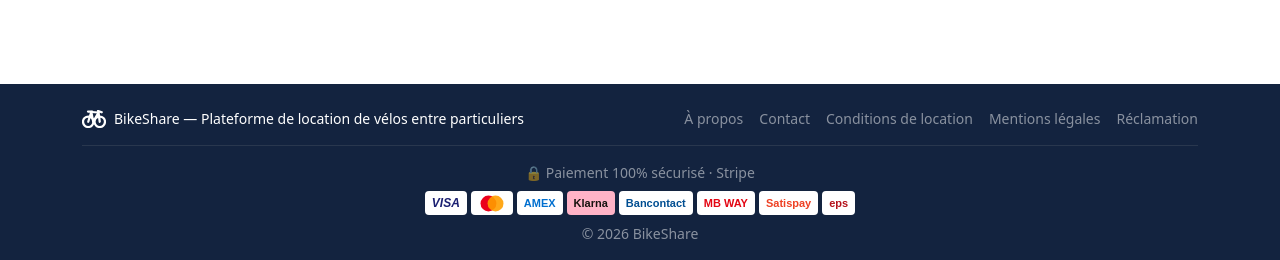
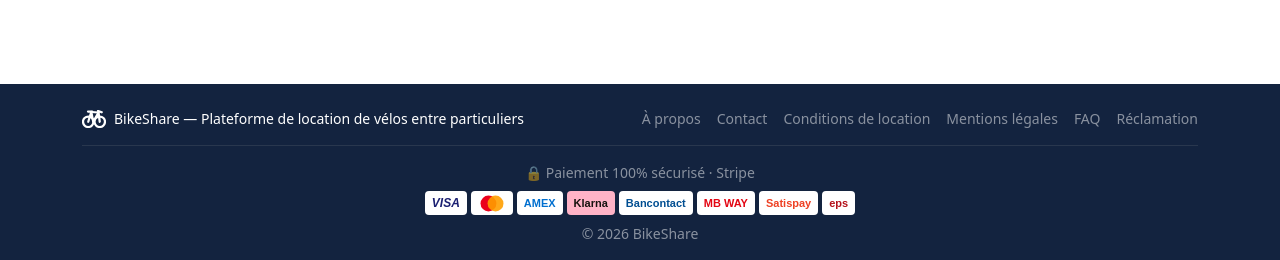
Before and after one commit to ElMahtouchiT/Bikeshare, a Spring Boot app: page /contact in a window 1280 px wide. Shown: the part 540-800 px from the top of the page. Run offline with Spring Boot 4, Linux system fonts and the light colour scheme; some of the project's set-up classes (security, data sources, template engines, error pages and the like) are left out, and stand-ins take their place; some libraries are stand-ins or nearby versions.

Commit message:
feat(faq): page FAQ trilingue accessible depuis le pied de page
- rubriques réservation, paiement, responsabilités, questions juridiques
  et résolution des problèmes (accordéon Bootstrap, 5 × 4 Q/R)
- route publique /faq (HomeController + SecurityConfig permitAll)
- lien « FAQ » ajouté au pied de page
- traductions FR / EN / NL (messages*.properties)

```diff
--- a/backend/src/main/java/be/iccbxl/tfe/Bikeshare/controller/HomeController.java
+++ b/backend/src/main/java/be/iccbxl/tfe/Bikeshare/controller/HomeController.java
@@ -58,6 +58,9 @@ public class HomeController {
     @GetMapping("/conditions")
     public String conditions() { return "pages/conditions"; }
 
+    @GetMapping("/faq")
+    public String faq() { return "pages/faq"; }
+
     @GetMapping("/mentions-legales")
     public String mentionsLegales() { return "pages/mentions-legales"; }
 
--- a/backend/src/main/java/be/iccbxl/tfe/Bikeshare/security/SecurityConfig.java
+++ b/backend/src/main/java/be/iccbxl/tfe/Bikeshare/security/SecurityConfig.java
@@ -49,7 +49,7 @@ public class SecurityConfig {
                 .requestMatchers("/", "/bikes", "/bikes/**", "/search", "/register",
                                  "/forgot-password", "/reset-password",
                                  "/login", "/error", "/a-propos", "/contact", "/conditions", "/mentions-legales",
-                                 "/reclamation", "/favicon.ico", "/css/**", "/js/**", "/images/**", "/uploads/**",
+                                 "/reclamation", "/faq", "/favicon.ico", "/css/**", "/js/**", "/images/**", "/uploads/**",
                                  "/ws/**", "/v3/api-docs/**", "/swagger-ui.html", "/swagger-ui/**", "/api/bikes/**").permitAll()
                 .requestMatchers("/admin/**", "/api/admin/**", "/api/dashboard/**").hasAuthority("ROLE_ADMIN")
                 .requestMatchers("/account/**", "/reservations",
--- a/backend/src/main/resources/messages.properties
+++ b/backend/src/main/resources/messages.properties
@@ -393,3 +393,54 @@ confirm.deleteUser=Supprimer cet utilisateur ?
 adminnav.dashboard=Tableau de bord
 adminnav.bikes=Vélos
 adminnav.users=Utilisateurs
+
+# === FAQ (page /faq) ===
+footer.faq=FAQ
+faq.title=Foire aux questions
+faq.intro=Vous trouverez ici les réponses aux questions les plus fréquentes sur la réservation, le paiement, les responsabilités, les aspects juridiques et la résolution des problèmes.
+faq.outro=Vous n'avez pas trouvé votre réponse ? <a href="/contact">Contactez-nous</a> ou déposez une <a href="/reclamation">réclamation</a>.
+faq.cat.resa=Réservation
+faq.cat.pay=Paiement
+faq.cat.resp=Responsabilités
+faq.cat.legal=Questions juridiques
+faq.cat.help=Résolution des problèmes
+faq.resa.q1=Comment réserver un vélo ?
+faq.resa.a1=Choisissez vos dates sur la fiche du vélo et confirmez la réservation. Selon le mode choisi par le propriétaire, elle est validée immédiatement (automatique) ou après son accord (manuel).
+faq.resa.q2=Quelle est la différence entre réservation manuelle et automatique ?
+faq.resa.a2=En mode automatique, la réservation est acceptée directement. En mode manuel, le propriétaire doit l'approuver avant que le paiement ne soit demandé.
+faq.resa.q3=Puis-je annuler une réservation ?
+faq.resa.a3=Oui, tant que la location n'a pas commencé. Une réservation confirmée mais non payée est annulée automatiquement après 24 heures.
+faq.resa.q4=Comment contacter le propriétaire ?
+faq.resa.a4=Une messagerie interne est disponible pour chaque réservation : elle permet d'échanger avec le propriétaire avant et pendant la location.
+faq.pay.q1=Comment se passe le paiement ?
+faq.pay.a1=Le paiement s'effectue en ligne au moment de la confirmation, via Stripe, un prestataire de paiement sécurisé et certifié PCI-DSS.
+faq.pay.q2=Mes données bancaires sont-elles conservées ?
+faq.pay.a2=Non. Aucune donnée de carte n'est stockée par BikeShare : l'ensemble du paiement est traité par Stripe.
+faq.pay.q3=Comment le montant est-il réparti ?
+faq.pay.a3=BikeShare prélève une commission de 15 %. Les 85 % restants sont reversés au propriétaire après la location.
+faq.pay.q4=Comment obtenir un remboursement ?
+faq.pay.a4=En cas d'annulation avant le début de la location, un remboursement est possible. Les remboursements sont tracés et traités par l'administration de la plateforme.
+faq.resp.q1=Qui est responsable du vélo pendant la location ?
+faq.resp.a1=Le locataire est responsable du vélo pendant toute la durée de la location, y compris en cas de vol ou de dommage.
+faq.resp.q2=Existe-t-il une assurance ?
+faq.resp.a2=Une option d'assurance peut être proposée au moment de la réservation. Une assurance en responsabilité civile personnelle reste par ailleurs recommandée.
+faq.resp.q3=Quelles sont les obligations du propriétaire ?
+faq.resp.a3=Fournir un vélo conforme à l'annonce, en bon état de fonctionnement et entretenu, et le remettre à la date et au lieu convenus.
+faq.resp.q4=Quelles sont les obligations du locataire ?
+faq.resp.a4=Utiliser le vélo raisonnablement, respecter le code de la route et le restituer à l'heure, dans son état de départ.
+faq.legal.q1=Quel est le rôle de BikeShare ?
+faq.legal.a1=BikeShare est un intermédiaire technique de mise en relation. Le contrat de location est conclu directement entre le propriétaire et le locataire.
+faq.legal.q2=Que deviennent mes données personnelles ?
+faq.legal.a2=Elles sont traitées conformément au RGPD. Vous disposez notamment de droits d'accès, de rectification et d'effacement.
+faq.legal.q3=Que se passe-t-il si je supprime mon compte ?
+faq.legal.a3=Votre compte est anonymisé (suppression logique) : vos données personnelles sont neutralisées, mais l'historique comptable (réservations, paiements) est conservé comme l'exige la loi.
+faq.legal.q4=Utilisez-vous des cookies ?
+faq.legal.a4=Seuls des cookies strictement nécessaires (session, sécurité) sont utilisés ; ils ne requièrent pas de consentement.
+faq.help.q1=Que faire en cas de problème avec une location ?
+faq.help.a1=Contactez d'abord l'autre partie via la messagerie. Si le désaccord persiste, vous pouvez déposer une réclamation auprès de BikeShare.
+faq.help.q2=Comment fonctionne une réclamation ?
+faq.help.a2=Votre réclamation est transmise à l'administration, qui joue un rôle de médiation et vous apporte une réponse.
+faq.help.q3=Le propriétaire ne remet pas le vélo, que faire ?
+faq.help.a3=Signalez-le : la réservation peut être remboursée et l'incident est pris en compte (évaluation, suivi du compte du propriétaire).
+faq.help.q4=Le locataire ne rend pas le vélo, que faire ?
+faq.help.a4=Signalez-le sans tarder. Une mise en demeure et, le cas échéant, un dépôt de plainte sont possibles ; la messagerie horodatée fait foi.
--- a/backend/src/main/resources/messages_en.properties
+++ b/backend/src/main/resources/messages_en.properties
@@ -393,3 +393,54 @@ confirm.deleteUser=Delete this user?
 adminnav.dashboard=Dashboard
 adminnav.bikes=Bikes
 adminnav.users=Users
+
+# === FAQ (page /faq) ===
+footer.faq=FAQ
+faq.title=Frequently asked questions
+faq.intro=Here you will find answers to the most common questions about booking, payment, responsibilities, legal aspects and problem resolution.
+faq.outro=Didn't find your answer? <a href="/contact">Contact us</a> or file a <a href="/reclamation">complaint</a>.
+faq.cat.resa=Booking
+faq.cat.pay=Payment
+faq.cat.resp=Responsibilities
+faq.cat.legal=Legal questions
+faq.cat.help=Problem resolution
+faq.resa.q1=How do I book a bike?
+faq.resa.a1=Choose your dates on the bike page and confirm the booking. Depending on the mode set by the owner, it is validated immediately (automatic) or after the owner's approval (manual).
+faq.resa.q2=What is the difference between manual and automatic booking?
+faq.resa.a2=In automatic mode, the booking is accepted directly. In manual mode, the owner must approve it before payment is requested.
+faq.resa.q3=Can I cancel a booking?
+faq.resa.a3=Yes, as long as the rental has not started. A confirmed but unpaid booking is cancelled automatically after 24 hours.
+faq.resa.q4=How do I contact the owner?
+faq.resa.a4=An internal messaging system is available for each booking, allowing you to communicate with the owner before and during the rental.
+faq.pay.q1=How does payment work?
+faq.pay.a1=Payment is made online at confirmation, through Stripe, a secure payment provider certified PCI-DSS.
+faq.pay.q2=Is my card data stored?
+faq.pay.a2=No. No card data is stored by BikeShare: the entire payment is handled by Stripe.
+faq.pay.q3=How is the amount split?
+faq.pay.a3=BikeShare charges a 15% commission. The remaining 85% is paid to the owner after the rental.
+faq.pay.q4=How do I get a refund?
+faq.pay.a4=If you cancel before the rental starts, a refund is possible. Refunds are tracked and processed by the platform administration.
+faq.resp.q1=Who is responsible for the bike during the rental?
+faq.resp.a1=The renter is responsible for the bike throughout the rental, including in the event of theft or damage.
+faq.resp.q2=Is there any insurance?
+faq.resp.a2=An insurance option may be offered at the time of booking. Personal civil-liability insurance is also recommended.
+faq.resp.q3=What are the owner's obligations?
+faq.resp.a3=To provide a bike matching the listing, in good working order and maintained, and to hand it over at the agreed date and place.
+faq.resp.q4=What are the renter's obligations?
+faq.resp.a4=To use the bike reasonably, follow the highway code and return it on time, in its original condition.
+faq.legal.q1=What is BikeShare's role?
+faq.legal.a1=BikeShare is a technical intermediary that connects users. The rental contract is concluded directly between the owner and the renter.
+faq.legal.q2=What happens to my personal data?
+faq.legal.a2=It is processed in accordance with the GDPR. You have rights of access, rectification and erasure, among others.
+faq.legal.q3=What happens if I delete my account?
+faq.legal.a3=Your account is anonymised (logical deletion): your personal data is neutralised, but the accounting history (bookings, payments) is kept as required by law.
+faq.legal.q4=Do you use cookies?
+faq.legal.a4=Only strictly necessary cookies (session, security) are used; they do not require consent.
+faq.help.q1=What should I do if there is a problem with a rental?
+faq.help.a1=First contact the other party through the messaging system. If the disagreement persists, you can file a complaint with BikeShare.
+faq.help.q2=How does a complaint work?
+faq.help.a2=Your complaint is forwarded to the administration, which acts as a mediator and provides you with a response.
+faq.help.q3=The owner does not hand over the bike, what should I do?
+faq.help.a3=Report it: the booking can be refunded and the incident is taken into account (rating, monitoring of the owner's account).
+faq.help.q4=The renter does not return the bike, what should I do?
+faq.help.a4=Report it without delay. A formal notice and, if necessary, a complaint to the police are possible; the time-stamped messaging serves as evidence.
--- a/backend/src/main/resources/messages_nl.properties
+++ b/backend/src/main/resources/messages_nl.properties
@@ -393,3 +393,54 @@ confirm.deleteUser=Deze gebruiker verwijderen?
 adminnav.dashboard=Dashboard
 adminnav.bikes=Fietsen
 adminnav.users=Gebruikers
+
+# === FAQ (page /faq) ===
+footer.faq=FAQ
+faq.title=Veelgestelde vragen
+faq.intro=Hier vindt u antwoorden op de meest gestelde vragen over reserveren, betalen, verantwoordelijkheden, juridische aspecten en het oplossen van problemen.
+faq.outro=Geen antwoord gevonden? <a href="/contact">Neem contact op</a> of dien een <a href="/reclamation">klacht</a> in.
+faq.cat.resa=Reservering
+faq.cat.pay=Betaling
+faq.cat.resp=Verantwoordelijkheden
+faq.cat.legal=Juridische vragen
+faq.cat.help=Problemen oplossen
+faq.resa.q1=Hoe reserveer ik een fiets?
+faq.resa.a1=Kies uw data op de fietspagina en bevestig de reservering. Afhankelijk van de door de eigenaar gekozen modus wordt ze onmiddellijk bevestigd (automatisch) of na goedkeuring van de eigenaar (handmatig).
+faq.resa.q2=Wat is het verschil tussen een handmatige en een automatische reservering?
+faq.resa.a2=In de automatische modus wordt de reservering meteen aanvaard. In de handmatige modus moet de eigenaar ze goedkeuren voordat de betaling wordt gevraagd.
+faq.resa.q3=Kan ik een reservering annuleren?
+faq.resa.a3=Ja, zolang de verhuur nog niet is begonnen. Een bevestigde maar niet-betaalde reservering wordt na 24 uur automatisch geannuleerd.
+faq.resa.q4=Hoe neem ik contact op met de eigenaar?
+faq.resa.a4=Voor elke reservering is er een interne berichtenfunctie waarmee u vóór en tijdens de verhuur met de eigenaar kunt communiceren.
+faq.pay.q1=Hoe verloopt de betaling?
+faq.pay.a1=De betaling gebeurt online bij de bevestiging, via Stripe, een beveiligde betaaldienst die PCI-DSS-gecertificeerd is.
+faq.pay.q2=Worden mijn bankgegevens bewaard?
+faq.pay.a2=Nee. BikeShare bewaart geen kaartgegevens: de volledige betaling wordt door Stripe afgehandeld.
+faq.pay.q3=Hoe wordt het bedrag verdeeld?
+faq.pay.a3=BikeShare rekent een commissie van 15 % aan. De resterende 85 % wordt na de verhuur aan de eigenaar uitbetaald.
+faq.pay.q4=Hoe krijg ik een terugbetaling?
+faq.pay.a4=Bij annulering vóór het begin van de verhuur is een terugbetaling mogelijk. Terugbetalingen worden getraceerd en door de administratie van het platform verwerkt.
+faq.resp.q1=Wie is verantwoordelijk voor de fiets tijdens de verhuur?
+faq.resp.a1=De huurder is tijdens de hele verhuurperiode verantwoordelijk voor de fiets, ook bij diefstal of schade.
+faq.resp.q2=Bestaat er een verzekering?
+faq.resp.a2=Bij de reservering kan een verzekeringsoptie worden aangeboden. Een persoonlijke verzekering burgerlijke aansprakelijkheid blijft bovendien aanbevolen.
+faq.resp.q3=Wat zijn de verplichtingen van de eigenaar?
+faq.resp.a3=Een fiets leveren die overeenstemt met de advertentie, in goede staat en onderhouden, en ze op de afgesproken datum en plaats overhandigen.
+faq.resp.q4=Wat zijn de verplichtingen van de huurder?
+faq.resp.a4=De fiets redelijk gebruiken, de wegcode respecteren en ze op tijd terugbrengen, in haar oorspronkelijke staat.
+faq.legal.q1=Wat is de rol van BikeShare?
+faq.legal.a1=BikeShare is een technische tussenpersoon die gebruikers met elkaar in contact brengt. De huurovereenkomst wordt rechtstreeks tussen de eigenaar en de huurder gesloten.
+faq.legal.q2=Wat gebeurt er met mijn persoonsgegevens?
+faq.legal.a2=Ze worden verwerkt in overeenstemming met de AVG. U beschikt onder meer over het recht op inzage, verbetering en wissing.
+faq.legal.q3=Wat gebeurt er als ik mijn account verwijder?
+faq.legal.a3=Uw account wordt geanonimiseerd (logische verwijdering): uw persoonsgegevens worden geneutraliseerd, maar de boekhoudkundige geschiedenis (reserveringen, betalingen) wordt bewaard zoals de wet vereist.
+faq.legal.q4=Gebruiken jullie cookies?
+faq.legal.a4=Er worden enkel strikt noodzakelijke cookies (sessie, beveiliging) gebruikt; die vereisen geen toestemming.
+faq.help.q1=Wat moet ik doen bij een probleem met een verhuur?
+faq.help.a1=Neem eerst contact op met de andere partij via de berichtenfunctie. Als het geschil aanhoudt, kunt u een klacht indienen bij BikeShare.
+faq.help.q2=Hoe werkt een klacht?
+faq.help.a2=Uw klacht wordt doorgestuurd naar de administratie, die als bemiddelaar optreedt en u een antwoord bezorgt.
+faq.help.q3=De eigenaar overhandigt de fiets niet, wat nu?
+faq.help.a3=Meld het: de reservering kan worden terugbetaald en het incident wordt in aanmerking genomen (beoordeling, opvolging van de account van de eigenaar).
+faq.help.q4=De huurder brengt de fiets niet terug, wat nu?
+faq.help.a4=Meld het onverwijld. Een ingebrekestelling en, indien nodig, een klacht bij de politie zijn mogelijk; de getimestampte berichten gelden als bewijs.
--- a/backend/src/main/resources/templates/fragments.html
+++ b/backend/src/main/resources/templates/fragments.html
@@ -130,6 +130,7 @@
         <a class="text-white-50 text-decoration-none" th:href="@{/contact}" th:text="#{footer.contact}">Contact</a>
         <a class="text-white-50 text-decoration-none" th:href="@{/conditions}" th:text="#{footer.conditions}">Conditions de location</a>
         <a class="text-white-50 text-decoration-none" th:href="@{/mentions-legales}" th:text="#{footer.legal}">Mentions légales</a>
+        <a class="text-white-50 text-decoration-none" th:href="@{/faq}" th:text="#{footer.faq}">FAQ</a>
         <a class="text-white-50 text-decoration-none" th:href="@{/reclamation}" th:text="#{footer.claim}">Réclamation</a>
       </nav>
     </div>
```
Also changed, not shown: backend/src/main/resources/templates/pages/faq.html (added, +260 -0 lines).
